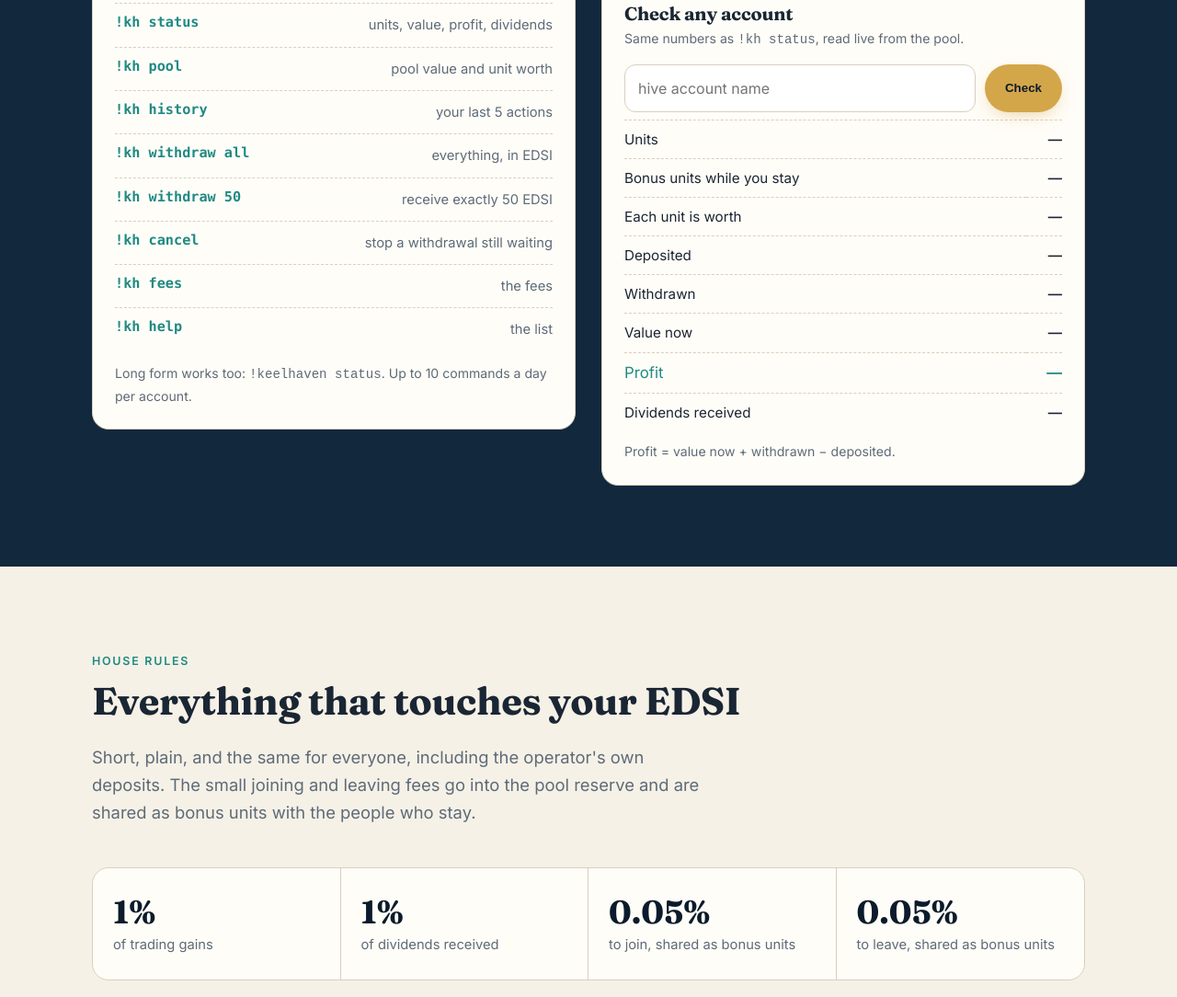
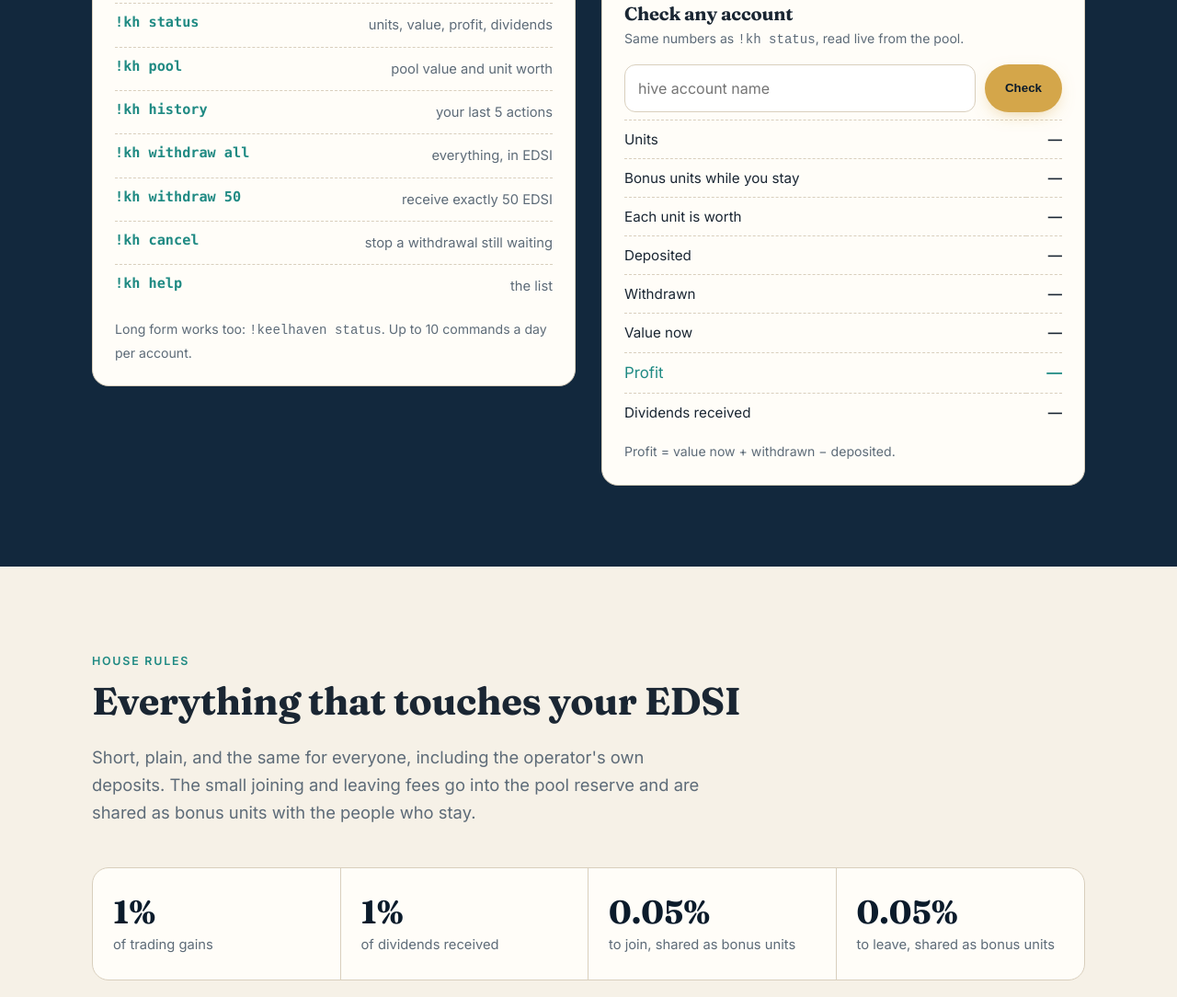
Before and after one commit to MuhammadQasimButt/keelhaven, a plain HTML site: page index.html in a window 1280 px wide. Shown: the part 4593-5677 px from the top of the page at 92% size. Drawn offline with Linux system fonts and the light colour scheme; no server answers.

Commit message:
Current trading rules, bonus units, simpler command list

```diff
--- a/index.html
+++ b/index.html
@@ -420,7 +420,6 @@ footer .wrap{display:flex;justify-content:space-between;gap:24px;flex-wrap:wrap}
           <li><code>!kh withdraw all</code><span>everything, in EDSI</span></li>
           <li><code>!kh withdraw 50</code><span>receive exactly 50 EDSI</span></li>
           <li><code>!kh cancel</code><span>stop a withdrawal still waiting</span></li>
-          <li><code>!kh fees</code><span>the fees</span></li>
           <li><code>!kh help</code><span>the list</span></li>
         </ul>
         <p class="muted" style="margin:12px 0 0">Long form works too: <code>!keelhaven status</code>. Up to 10 commands a day per account.</p>
```
